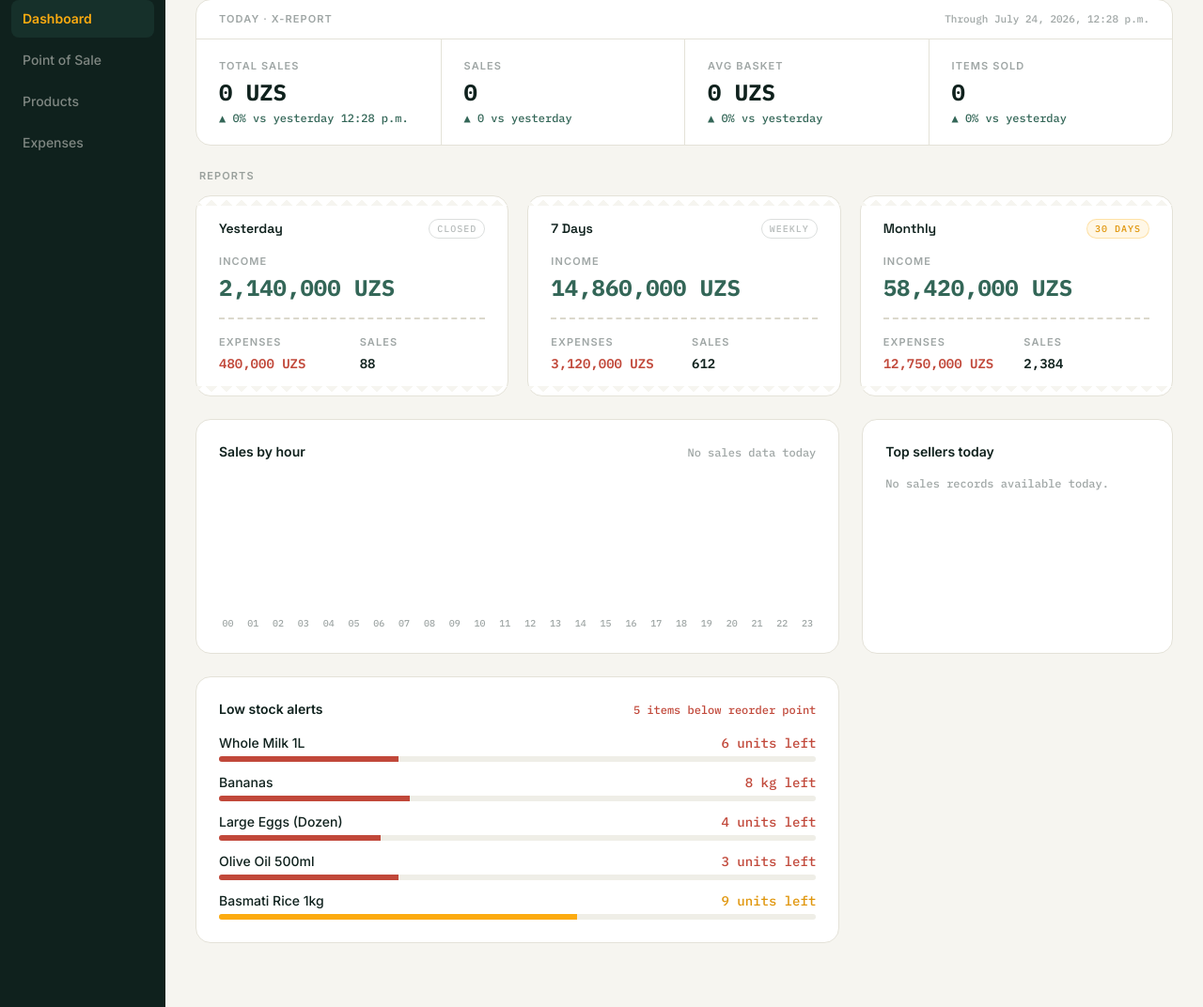
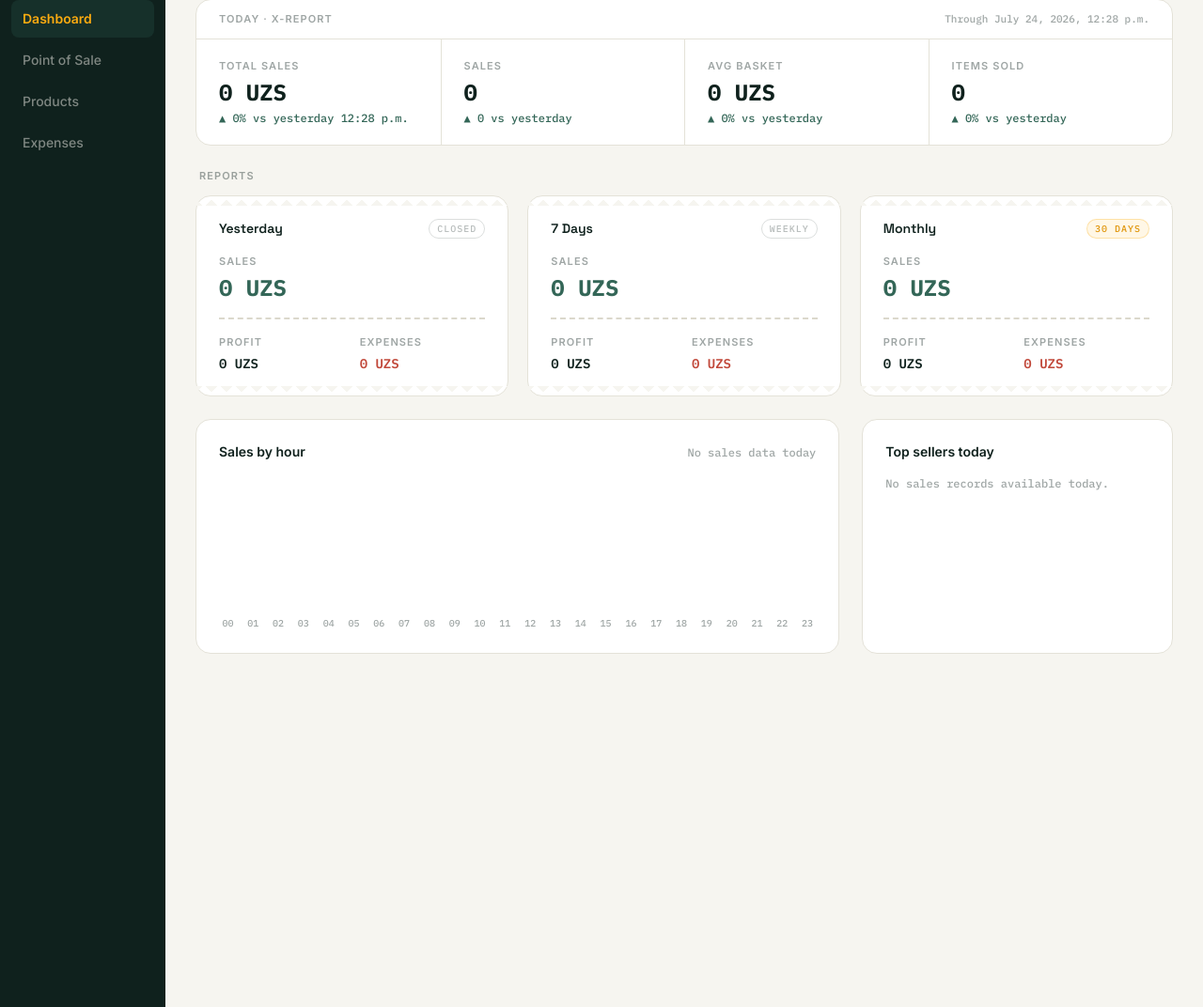
Before and after one commit to susmonali/zedpos, a Django app: page / in a window 1280 px wide. Shown: the part 95-1167 px from the top of the page at 94% size. Run offline with Django 5.2, Linux system fonts and the light colour scheme; tables that the repository leaves empty hold one stand-in row (values such as "Sample post"); parts of the project's set-up code (start-up, migrations or seed data) failed here and were passed over; some libraries are stand-ins or nearby versions.

Commit message:
dashboard: reports (yesterday, 7 days and monthly)

```diff
--- a/pos/admin.py
+++ b/pos/admin.py
@@ -5,3 +5,5 @@ from .models import *
 admin.site.register(Product)
 admin.site.register(Sale)
 admin.site.register(SaleItem)
+admin.site.register(ExpenseCategory)
+admin.site.register(Expense)
--- a/pos/views.py
+++ b/pos/views.py
@@ -1,7 +1,7 @@
 from django.db.models.functions import ExtractHour
 from django.shortcuts import render
 from django.http import JsonResponse
-from django.db.models import Sum, Avg, Count
+from django.db.models import Sum, Avg, Count, F, FloatField, ExpressionWrapper
 from django.utils.timezone import localdate, localtime
 from .models import *
 
@@ -11,8 +11,9 @@ import json
 
 def dashboard(request):
     now = localtime().now()
+    today = now.date()
     today_midnight = now.replace(hour=0, minute=0, second=0, microsecond=0)
-    yesterday = now.date() - timedelta(days=1)
+    yesterday = today - timedelta(days=1)
     yesterday_midnight = today_midnight - timedelta(days=1)
     yesterday_current_time = now - timedelta(days=1)
 
@@ -75,6 +76,27 @@ def dashboard(request):
             "name": item["product__name"],
             "total": item["total_price"],
         })
+
+    #REPORTS
+    #yesterday
+    yesterday_all_sales = Sale.objects.filter(created_at__date=yesterday).aggregate(Sum("total"))["total__sum"] or 0
+    yesterday_profit = SaleItem.objects.filter(sale__created_at__date=yesterday).aggregate(Sum("profit"))["profit__sum"] or 0
+    yesterday_expenses = Expense.objects.filter(created_at__date=yesterday).aggregate(Sum("expense"))["expense__sum"] or 0
+
+    #7 days
+    days_7_before = today - timedelta(days=7)
+    days_7_all_sales = Sale.objects.filter(created_at__date__range=(days_7_before, today)).aggregate(Sum("total"))["total__sum"] or 0
+    days_7_profit = SaleItem.objects.filter(sale__created_at__date__range=(days_7_before, today)).aggregate(Sum("profit"))["profit__sum"] or 0
+    days_7_expenses = Expense.objects.filter(created_at__date__range=(days_7_before, today)).aggregate(Sum("expense"))["expense__sum"] or 0
+
+    #this month
+    month = today.replace(day=1)
+    month_all_sales = Sale.objects.filter(created_at__date__range=(month, today)).aggregate(Sum("total"))["total__sum"] or 0
+    month_profit = SaleItem.objects.filter(sale__created_at__date__range=(month, today)).aggregate(Sum("profit"))["profit__sum"] or 0
+    month_expenses = Expense.objects.filter(created_at__date__range=(month, today)).aggregate(Sum("expense"))["expense__sum"] or 0
+
+
+
     context = {
         "today_sales": today_sales,
         "yesterday_sales": yesterday_sales,
@@ -89,6 +111,15 @@ def dashboard(request):
         "items_sold_change": items_sold_change,
         "sales_by_hour": sales_by_hour,
         "top_sellers": top_sellers[:5],
+        "yesterday_all_sales": yesterday_all_sales,
+        "yesterday_profit": yesterday_profit,
+        "yesterday_expenses": yesterday_expenses,
+        "days_7_all_sales": days_7_all_sales,
+        "days_7_profit": days_7_profit,
+        "days_7_expenses": days_7_expenses,
+        "month_all_sales": month_all_sales,
+        "month_profit": month_profit,
+        "month_expenses": month_expenses,
     }
     return render(request, "dashboard.html", context)
 
@@ -107,7 +138,7 @@ def point_of_sale(request):
             if not qty:
                 qty = item.get('weight')
             price = item.get('price')
-            sale_item = SaleItem.objects.create(product=product, sale=sale, price=qty*price, qty=qty)
+            sale_item = SaleItem.objects.create(product=product, sale=sale, price=qty*price, qty=float(qty), profit=float(product.vendor_cost*qty))
             sale.total+=(qty*price)
         sale.save()
         return JsonResponse({"status": "ok", "sale_id":last_sale.id, "next_sale_id": last_sale.id+1, "sale_total":sale.total})
--- a/templates/dashboard.html
+++ b/templates/dashboard.html
@@ -163,18 +163,19 @@
               <span class="text-[10px] font-mono uppercase tracking-widest text-ink-900/30 border border-ink-900/15 rounded-full px-2 py-0.5">Closed</span>
             </div>
             <div class="px-6">
-              <p class="text-[11px] uppercase tracking-widest text-ink-900/40 font-semibold">Income</p>
-              <p class="font-mono text-2xl font-bold text-pine-600 mt-1">2,140,000 UZS</p>
+              <p class="text-[11px] uppercase tracking-widest text-ink-900/40 font-semibold">Sales</p>
+              <p class="font-mono text-2xl font-bold text-pine-600 mt-1">{{ yesterday_all_sales }} UZS</p>
             </div>
             <div class="dash-divider my-4 mx-6"></div>
             <div class="px-6 grid grid-cols-2 gap-4">
+
+              <div>
+                <p class="text-[11px] uppercase tracking-widest text-ink-900/40 font-semibold">Profit</p>
+                <p class="font-mono text-sm font-semibold text-ink-900 mt-1">{{ yesterday_profit }} UZS</p>
+              </div>
               <div>
                 <p class="text-[11px] uppercase tracking-widest text-ink-900/40 font-semibold">Expenses</p>
-                <p class="font-mono text-sm font-semibold text-rust-500 mt-1">480,000 UZS</p>
-              </div>
-              <div>
-                <p class="text-[11px] uppercase tracking-widest text-ink-900/40 font-semibold">Sales</p>
-                <p class="font-mono text-sm font-semibold text-ink-900 mt-1">88</p>
+                <p class="font-mono text-sm font-semibold text-rust-500 mt-1">{{ yesterday_expenses }} UZS</p>
               </div>
             </div>
           </div>
@@ -186,19 +187,20 @@
               <span class="text-[10px] font-mono uppercase tracking-widest text-ink-900/30 border border-ink-900/15 rounded-full px-2 py-0.5">Weekly</span>
             </div>
             <div class="px-6">
-              <p class="text-[11px] uppercase tracking-widest text-ink-900/40 font-semibold">Income</p>
-              <p class="font-mono text-2xl font-bold text-pine-600 mt-1">14,860,000 UZS</p>
+              <p class="text-[11px] uppercase tracking-widest text-ink-900/40 font-semibold">Sales</p>
+              <p class="font-mono text-2xl font-bold text-pine-600 mt-1">{{ days_7_all_sales }} UZS</p>
             </div>
             <div class="dash-divider my-4 mx-6"></div>
             <div class="px-6 grid grid-cols-2 gap-4">
               <div>
-                <p class="text-[11px] uppercase tracking-widest text-ink-900/40 font-semibold">Expenses</p>
-                <p class="font-mono text-sm font-semibold text-rust-500 mt-1">3,120,000 UZS</p>
+                <p class="text-[11px] uppercase tracking-widest text-ink-900/40 font-semibold">Profit</p>
+                <p class="font-mono text-sm font-semibold text-ink-900 mt-1">{{ days_7_profit }} UZS</p>
               </div>
               <div>
-                <p class="text-[11px] uppercase tracking-widest text-ink-900/40 font-semibold">Sales</p>
-                <p class="font-mono text-sm font-semibold text-ink-900 mt-1">612</p>
+                <p class="text-[11px] uppercase tracking-widest text-ink-900/40 font-semibold">Expenses</p>
+                <p class="font-mono text-sm font-semibold text-rust-500 mt-1">{{ days_7_expenses }} UZS</p>
               </div>
+
             </div>
           </div>
 
@@ -209,19 +211,21 @@
               <span class="text-[10px] font-mono uppercase tracking-widest text-brand-600 border border-brand-500/30 bg-brand-500/10 rounded-full px-2 py-0.5">30 days</span>
             </div>
             <div class="px-6">
-              <p class="text-[11px] uppercase tracking-widest text-ink-900/40 font-semibold">Income</p>
-              <p class="font-mono text-2xl font-bold text-pine-600 mt-1">58,420,000 UZS</p>
+              <p class="text-[11px] uppercase tracking-widest text-ink-900/40 font-semibold">Sales</p>
+              <p class="font-mono text-2xl font-bold text-pine-600 mt-1">{{ month_all_sales }} UZS</p>
             </div>
             <div class="dash-divider my-4 mx-6"></div>
             <div class="px-6 grid grid-cols-2 gap-4">
-              <div>
-                <p class="text-[11px] uppercase tracking-widest text-ink-900/40 font-semibold">Expenses</p>
-                <p class="font-mono text-sm font-semibold text-rust-500 mt-1">12,750,000 UZS</p>
+                <div>
+                <p class="text-[11px] uppercase tracking-widest text-ink-900/40 font-semibold">Profit</p>
+                <p class="font-mono text-sm font-semibold text-ink-900 mt-1">{{ month_profit }} UZS</p>
               </div>
               <div>
-                <p class="text-[11px] uppercase tracking-widest text-ink-900/40 font-semibold">Sales</p>
-                <p class="font-mono text-sm font-semibold text-ink-900 mt-1">2,384</p>
+
+                <p class="text-[11px] uppercase tracking-widest text-ink-900/40 font-semibold">Expenses</p>
+                <p class="font-mono text-sm font-semibold text-rust-500 mt-1">{{ month_expenses }} UZS</p>
               </div>
+
             </div>
           </div>
 
@@ -250,59 +254,7 @@
 </div>
       </div>
 
-      <!-- Low stock + Top sellers + Recent sales -->
-      <div class="grid grid-cols-1 lg:grid-cols-3 gap-6 pb-2">
 
-        <div class="lg:col-span-2 flex flex-col gap-6">
-
-          <!-- Low stock alerts -->
-          <div class="bg-white border border-paper-200 rounded-2xl p-6">
-            <div class="flex items-baseline justify-between mb-4">
-              <p class="text-sm font-semibold text-ink-900">Low stock alerts</p>
-              <p class="text-xs font-mono text-rust-500">5 items below reorder point</p>
-            </div>
-            <div class="space-y-3">
-              <div>
-                <div class="flex items-center justify-between text-sm mb-1">
-                  <span class="font-medium text-ink-900">Whole Milk 1L</span>
-                  <span class="font-mono text-rust-500">6 units left</span>
-                </div>
-                <div class="h-1.5 rounded-full bg-paper-100 overflow-hidden"><div class="h-full bg-rust-500" style="width:30%"></div></div>
-              </div>
-              <div>
-                <div class="flex items-center justify-between text-sm mb-1">
-                  <span class="font-medium text-ink-900">Bananas</span>
-                  <span class="font-mono text-rust-500">8 kg left</span>
-                </div>
-                <div class="h-1.5 rounded-full bg-paper-100 overflow-hidden"><div class="h-full bg-rust-500" style="width:32%"></div></div>
-              </div>
-              <div>
-                <div class="flex items-center justify-between text-sm mb-1">
-                  <span class="font-medium text-ink-900">Large Eggs (Dozen)</span>
-                  <span class="font-mono text-rust-500">4 units left</span>
-                </div>
-                <div class="h-1.5 rounded-full bg-paper-100 overflow-hidden"><div class="h-full bg-rust-500" style="width:27%"></div></div>
-              </div>
-              <div>
-                <div class="flex items-center justify-between text-sm mb-1">
-                  <span class="font-medium text-ink-900">Olive Oil 500ml</span>
-                  <span class="font-mono text-rust-500">3 units left</span>
-                </div>
-                <div class="h-1.5 rounded-full bg-paper-100 overflow-hidden"><div class="h-full bg-rust-500" style="width:30%"></div></div>
-              </div>
-              <div>
-                <div class="flex items-center justify-between text-sm mb-1">
-                  <span class="font-medium text-ink-900">Basmati Rice 1kg</span>
-                  <span class="font-mono text-brand-600">9 units left</span>
-                </div>
-                <div class="h-1.5 rounded-full bg-paper-100 overflow-hidden"><div class="h-full bg-brand-500" style="width:60%"></div></div>
-              </div>
-            </div>
-          </div>
-
-      </div>
-
-    </div>
 
   </div>
 </div>
```
Also changed, not shown: pos/models.py (+21 -2 lines), pos/migrations/0001_initial.py, pos/migrations/0002_alter_product_qty.py, pos/migrations/0003_expensecategory_expense.py (added), pos/migrations/0003_remove_product_weight_product_weight_based.py (deleted), pos/migrations/0004_alter_sale_created_at.py (deleted), pos/migrations/0005_alter_sale_created_at.py (deleted), pos/migrations/0006_saleitem_qty.py (deleted).
